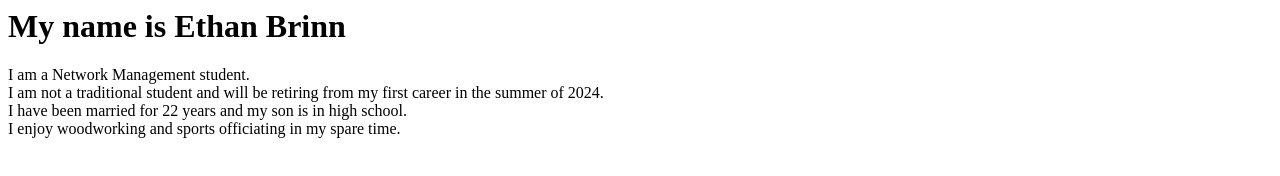
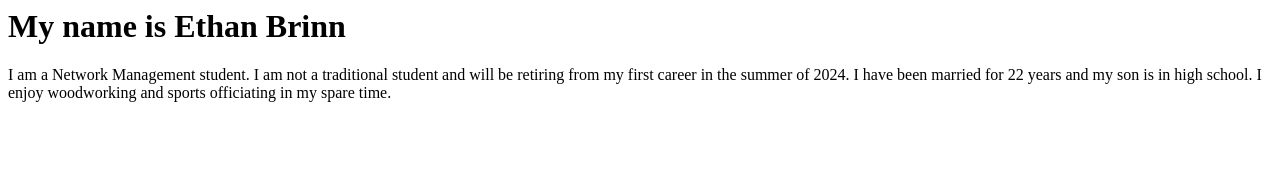
Before and after one commit to Eeebee97/Eeebee97.github.io, a plain HTML site: page index.html in a window 1280 px wide. Drawn offline with Linux system fonts and the light colour scheme.

Commit message:
Update index.html

```diff
--- a/index.html
+++ b/index.html
@@ -15,6 +15,6 @@
   </head>
   <body>
     <h1>My name is Ethan Brinn</h1>
-    <p>I am a Network Management student.<br />I am not a traditional student and will be retiring from my first career in the summer of 2024.<br />I have been married for 22 years and my son is in high school.<br />I enjoy woodworking and sports officiating in my spare time.</p>
+    <p>I am a Network Management student. I am not a traditional student and will be retiring from my first career in the summer of 2024. I have been married for 22 years and my son is in high school. I enjoy woodworking and sports officiating in my spare time.</p>
   </body>
 </html>
```
